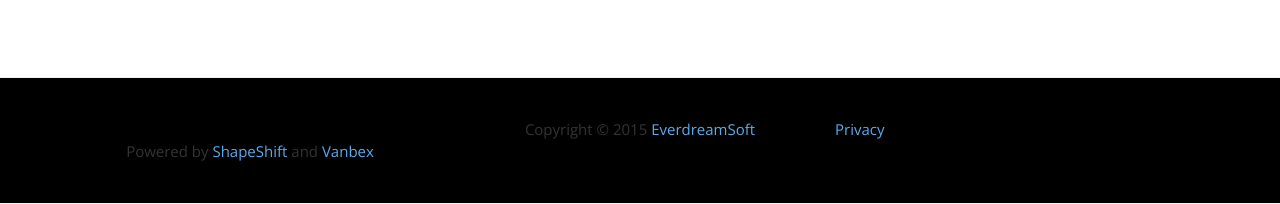
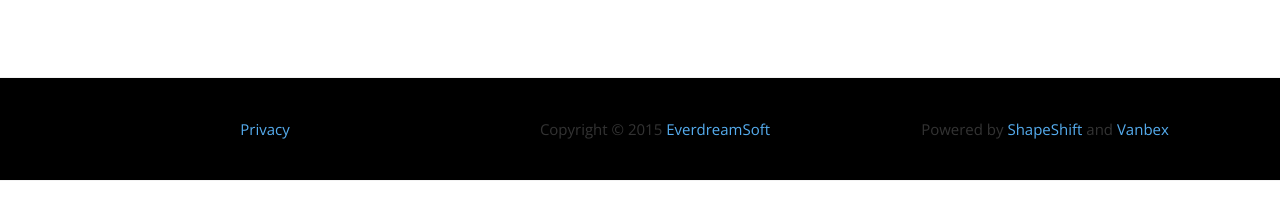
Before and after one commit to goldentechie/tokensale, a plain HTML site: page index.html in a window 1280 px wide. Shown: the part 7750-7954 px from the top of the page. After the commit the page ends 7931 px from the top, so only its background shows below. Drawn offline with nearby package versions, Linux system fonts and the light colour scheme; no server answers.

Commit message:
Fixed Subfooter... Finally!

```diff
--- a/index.html
+++ b/index.html
@@ -888,8 +888,12 @@ If you have any questions about this Privacy Policy, please contact us.
                 </div><!-- /End Modal Dialog -->
             </div><!-- /End Modal -->
 
+			<!-- Subfooter Display -->
+			<div class="container">
+				<div class="row">
+					<div class="col-sm-4">
+						<p class="text-center"><a data-toggle="modal" href="javascript:void(0)" onclick="openPrivModal();" href="#">Privacy</a></p>
 					</div>
-				<a data-toggle="modal" href="javascript:void(0)" onclick="openPrivModal();" href="#">Privacy</a>
 					<div class="col-sm-4">
 						<p class="text-center">Copyright © 2015 <a target="_blank" href="http://everdreamsoft.com">EverdreamSoft</a></p>
 					</div>
@@ -897,6 +901,9 @@ If you have any questions about this Privacy Policy, please contact us.
 						<p class="text-center">Powered by <a href="http://shapeshift.io">ShapeShift</a> and <a href="http://vanbex.com">Vanbex</a></p>
 					</div>
 				</div>
+			</div>
+			<!-- /End Subfooter Display -->
+
 		<!-- .subfooter end -->
 
 		</footer>
```
Lines whose indentation alone changed are shown as unchanged.
